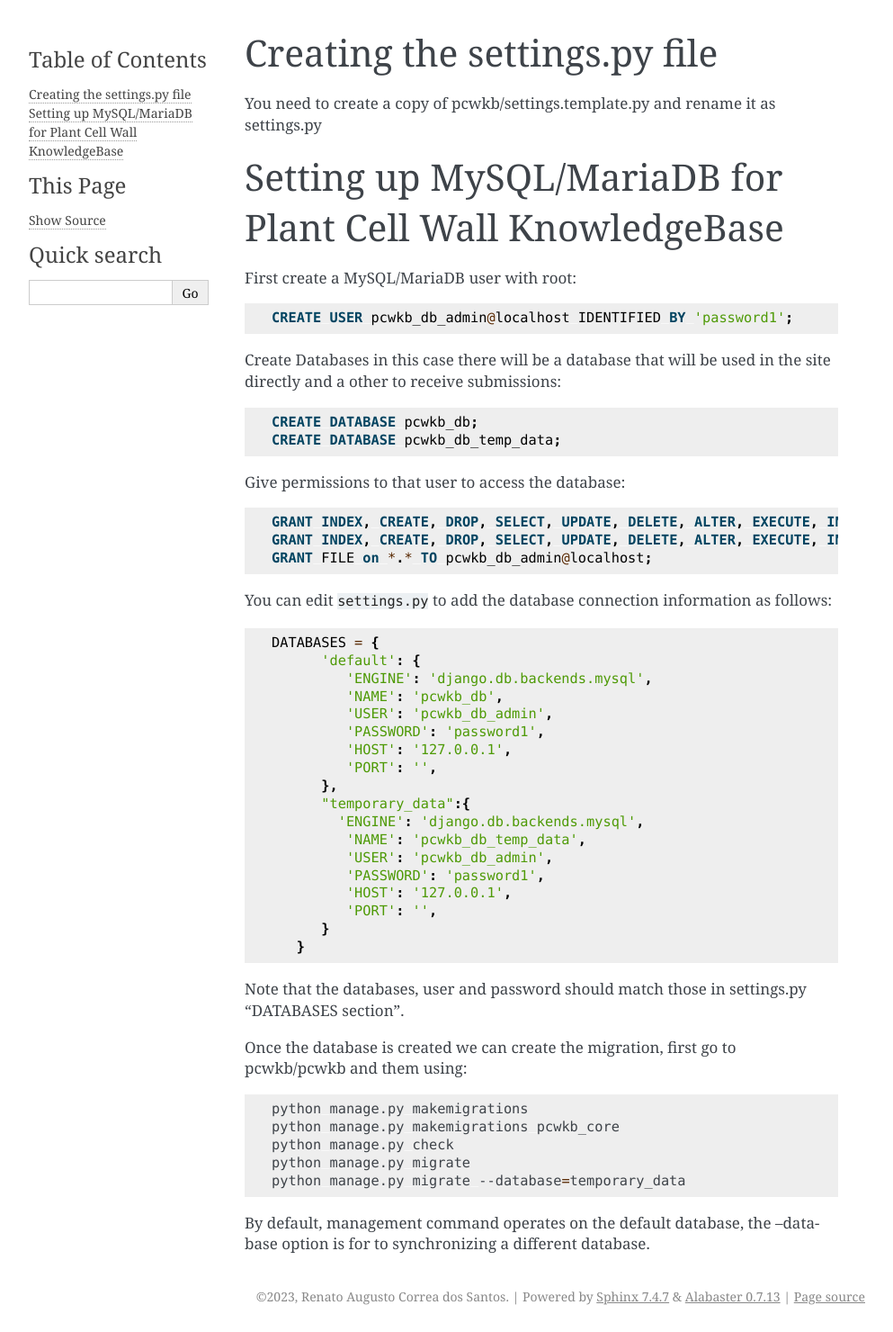
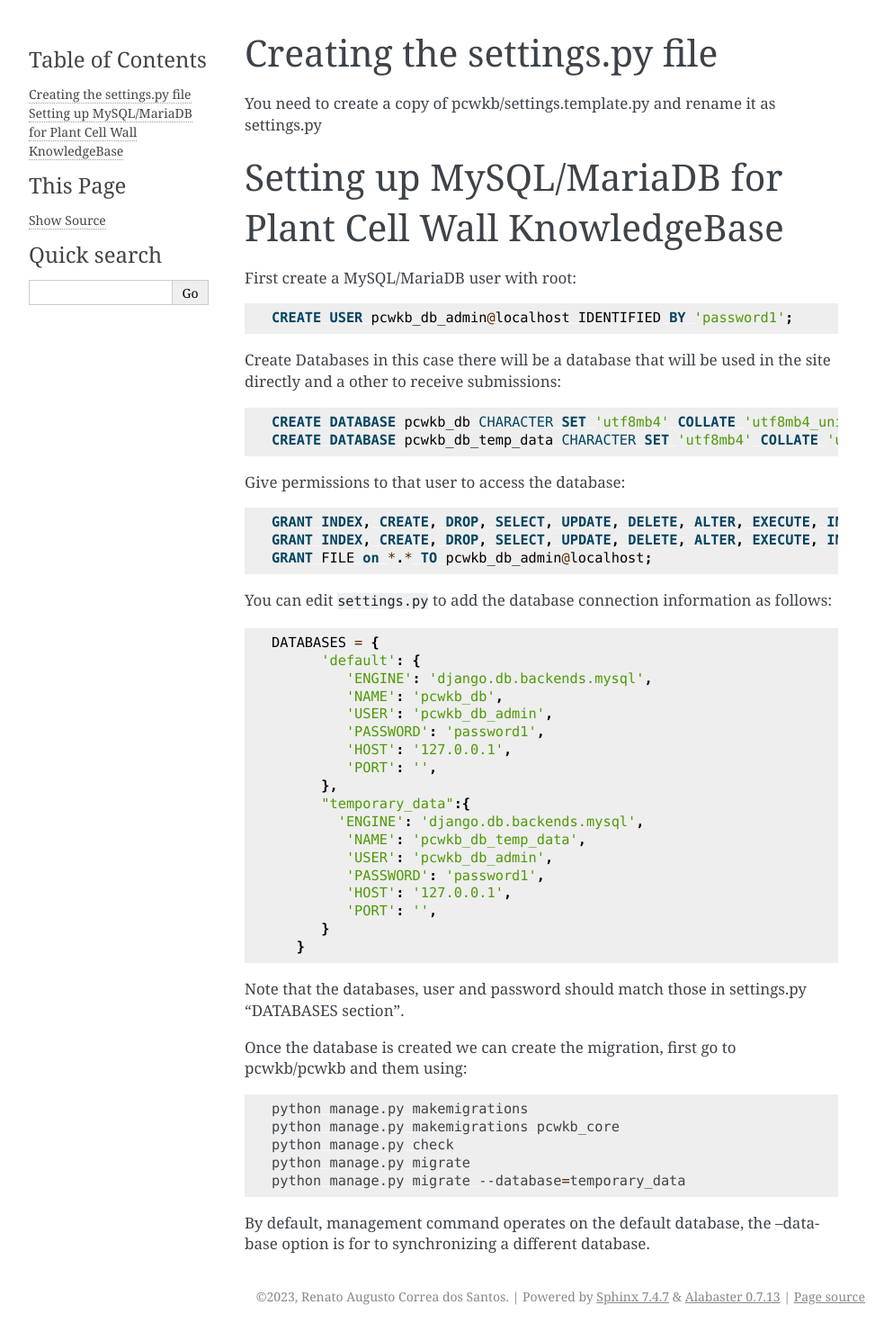
Before and after one commit to labbces/pcwkb, a Sphinx documentation site: the page built from docs/source/connect_mysql.md, in a window 1280 px wide. Shown: the whole page at 90% size, without its empty margins (148-1141 px from the left). Built offline with Sphinx 7.4.7, drawn with Linux system fonts in a browser that asks for light colours; pages that are not in the unit, such as notebooks, are missing from menus.

Commit message:
Set character coding on database creation

````diff
--- a/docs/source/connect_mysql.md
+++ b/docs/source/connect_mysql.md
@@ -14,8 +14,8 @@ CREATE USER pcwkb_db_admin@localhost IDENTIFIED BY 'password1';
 Create Databases in this case there will be a database that will be used in the site directly and a other to receive submissions:
 
 ```sql
-CREATE DATABASE pcwkb_db;
-CREATE DATABASE pcwkb_db_temp_data;
+CREATE DATABASE pcwkb_db CHARACTER SET 'utf8mb4' COLLATE 'utf8mb4_unicode_ci';
+CREATE DATABASE pcwkb_db_temp_data CHARACTER SET 'utf8mb4' COLLATE 'utf8mb4_unicode_ci';
 ```
 
 Give permissions to that user to access the database:
````
